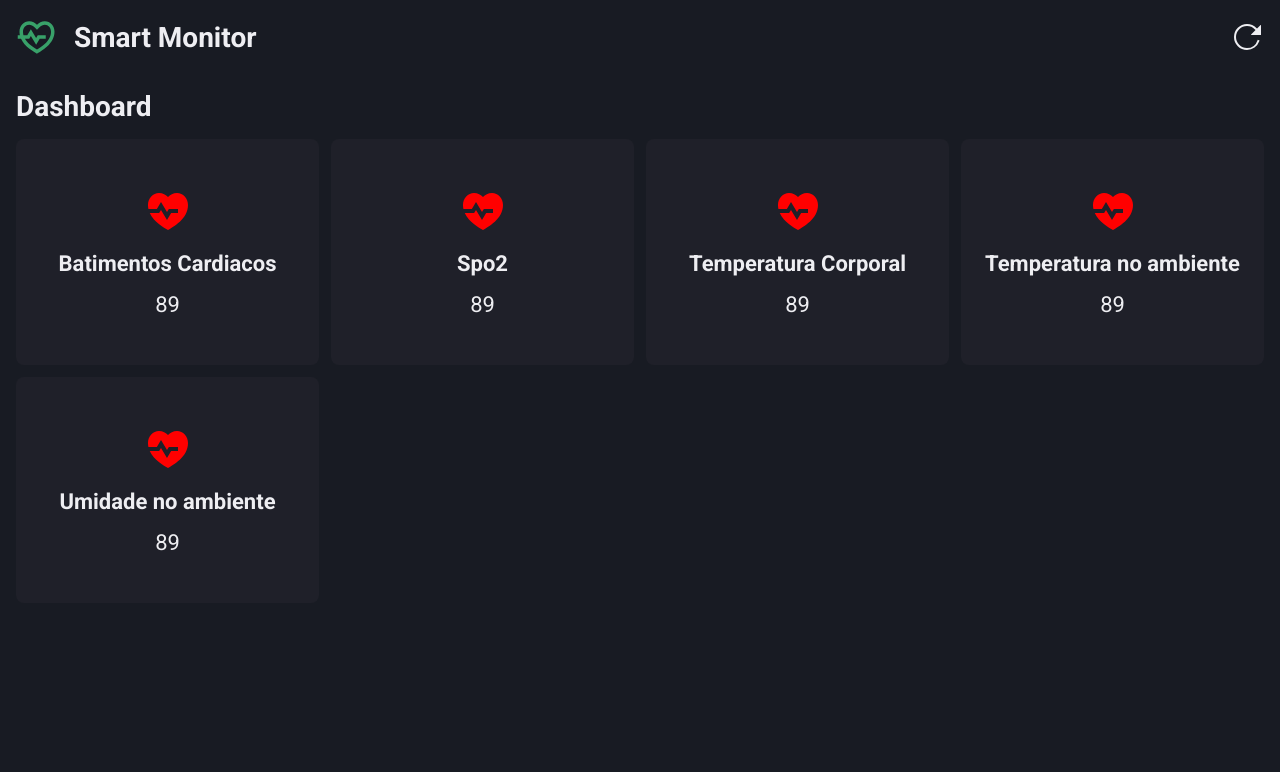
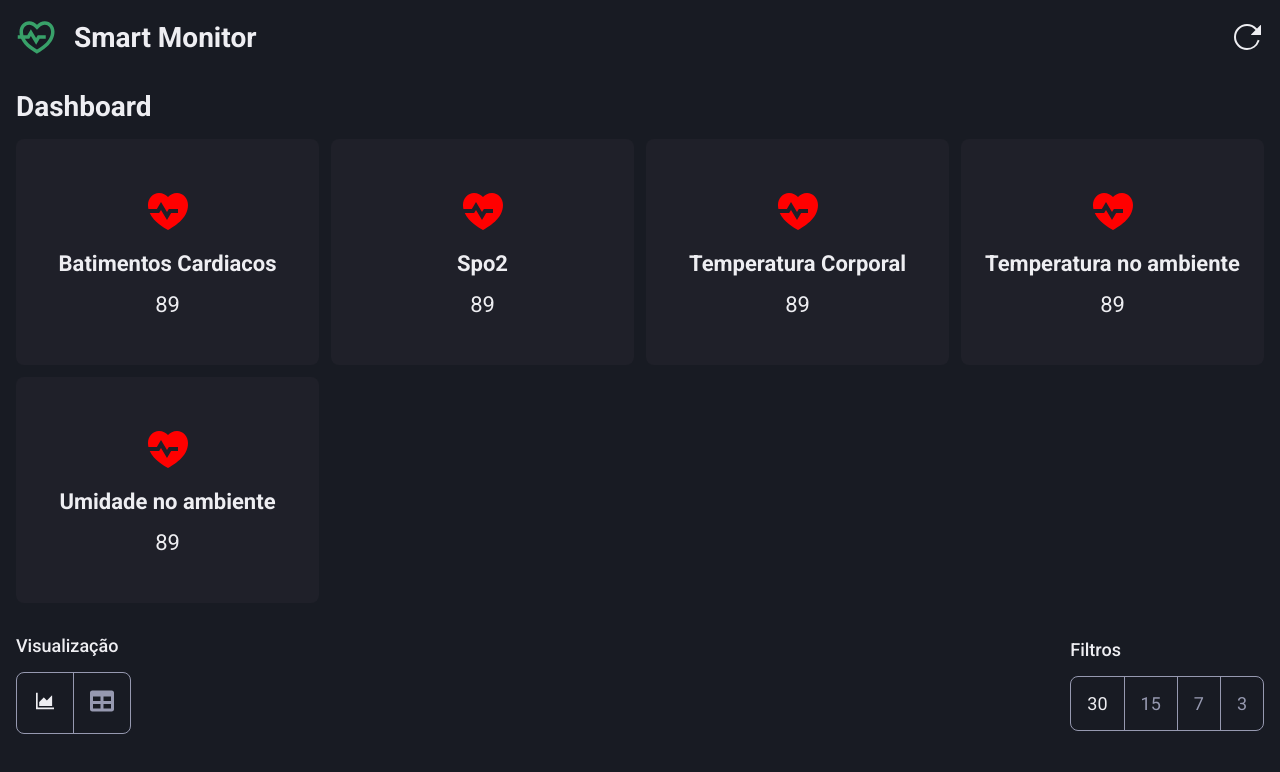
Before and after one commit to arrudadev/smart-monitor-pi7, a Next.js app: page /dashboard in a window 1280 px wide. Shown: the top 772 px of the page. Built offline with nearby package versions, Linux system fonts and the light colour scheme.

Commit message:
chore: add ChartTableHeader in dashboard

```diff
--- a/src/pages/dashboard/_styles.dashboard.ts
+++ b/src/pages/dashboard/_styles.dashboard.ts
@@ -21,3 +21,85 @@ export const StatsGrid = styled.div`
 
   margin-top: 1rem;
 `;
+
+export const ChartTableHeader = styled.div`
+  display: flex;
+  align-items: center;
+  justify-content: space-between;
+
+  margin-top: 2rem;
+`;
+
+export const ChartTableToogleWrapper = styled.div`
+  display: flex;
+  flex-direction: column;
+`;
+
+export const ChartTableToogleTitle = styled.span`
+  font-size: 18px;
+  font-weight: 500;
+
+  margin-bottom: 1rem;
+`;
+
+export const ChartTableToogle = styled.div`
+  display: flex;
+  align-items: center;
+
+  border: 1px solid var(--text-secundary);
+  border-radius: 8px;
+
+  > :first-child {
+    border-right: 1px solid var(--text-secundary);
+  }
+`;
+
+export const ChartTableItem = styled.div`
+  padding: 1rem;
+
+  cursor: pointer;
+
+  color: var(--text-secundary);
+
+  &.active > svg {
+    color: var(--text);
+  }
+`;
+
+export const FilterWrapper = styled.div`
+  display: flex;
+  flex-direction: column;
+`;
+
+export const FilterTitle = styled.div`
+  font-size: 18px;
+  font-weight: 500;
+
+  margin-bottom: 1rem;
+`;
+
+export const Filter = styled.div`
+  display: flex;
+  align-items: center;
+
+  border: 1px solid var(--text-secundary);
+  border-radius: 8px;
+
+  div + div {
+    border-left: 1px solid var(--text-secundary);
+  }
+`;
+
+export const FilterItem = styled.div`
+  font-size: 18px;
+
+  padding: 1rem;
+
+  cursor: pointer;
+
+  color: var(--text-secundary);
+
+  &.active {
+    color: var(--text);
+  }
+`;
--- a/src/pages/dashboard/index.tsx
+++ b/src/pages/dashboard/index.tsx
@@ -1,10 +1,25 @@
+import { AiOutlineAreaChart } from 'react-icons/ai';
+import { FaTable } from 'react-icons/fa';
 import { RiHeartPulseFill } from 'react-icons/ri';
 
 import type { NextPage } from 'next';
 
 import { Layout } from '../../components/Layout';
 import { StatCard } from '../../components/StatCard';
-import { Container, StatsGrid, Title } from './_styles.dashboard';
+import {
+  ChartTableHeader,
+  ChartTableItem,
+  ChartTableToogle,
+  ChartTableToogleTitle,
+  ChartTableToogleWrapper,
+  Container,
+  Filter,
+  FilterItem,
+  FilterTitle,
+  FilterWrapper,
+  StatsGrid,
+  Title,
+} from './_styles.dashboard';
 
 const Dashboard: NextPage = () => (
   <Layout>
@@ -42,6 +57,36 @@ const Dashboard: NextPage = () => (
           icon={<RiHeartPulseFill color="red" size={48} />}
         />
       </StatsGrid>
+
+      <ChartTableHeader>
+        <ChartTableToogleWrapper>
+          <ChartTableToogleTitle>Visualização</ChartTableToogleTitle>
+
+          <ChartTableToogle>
+            <ChartTableItem className="active">
+              <AiOutlineAreaChart size={24} />
+            </ChartTableItem>
+
+            <ChartTableItem>
+              <FaTable size={24} />
+            </ChartTableItem>
+          </ChartTableToogle>
+        </ChartTableToogleWrapper>
+
+        <FilterWrapper>
+          <FilterTitle>Filtros</FilterTitle>
+
+          <Filter>
+            <FilterItem className="active">30</FilterItem>
+
+            <FilterItem>15</FilterItem>
+
+            <FilterItem>7</FilterItem>
+
+            <FilterItem>3</FilterItem>
+          </Filter>
+        </FilterWrapper>
+      </ChartTableHeader>
     </Container>
   </Layout>
 );
```
